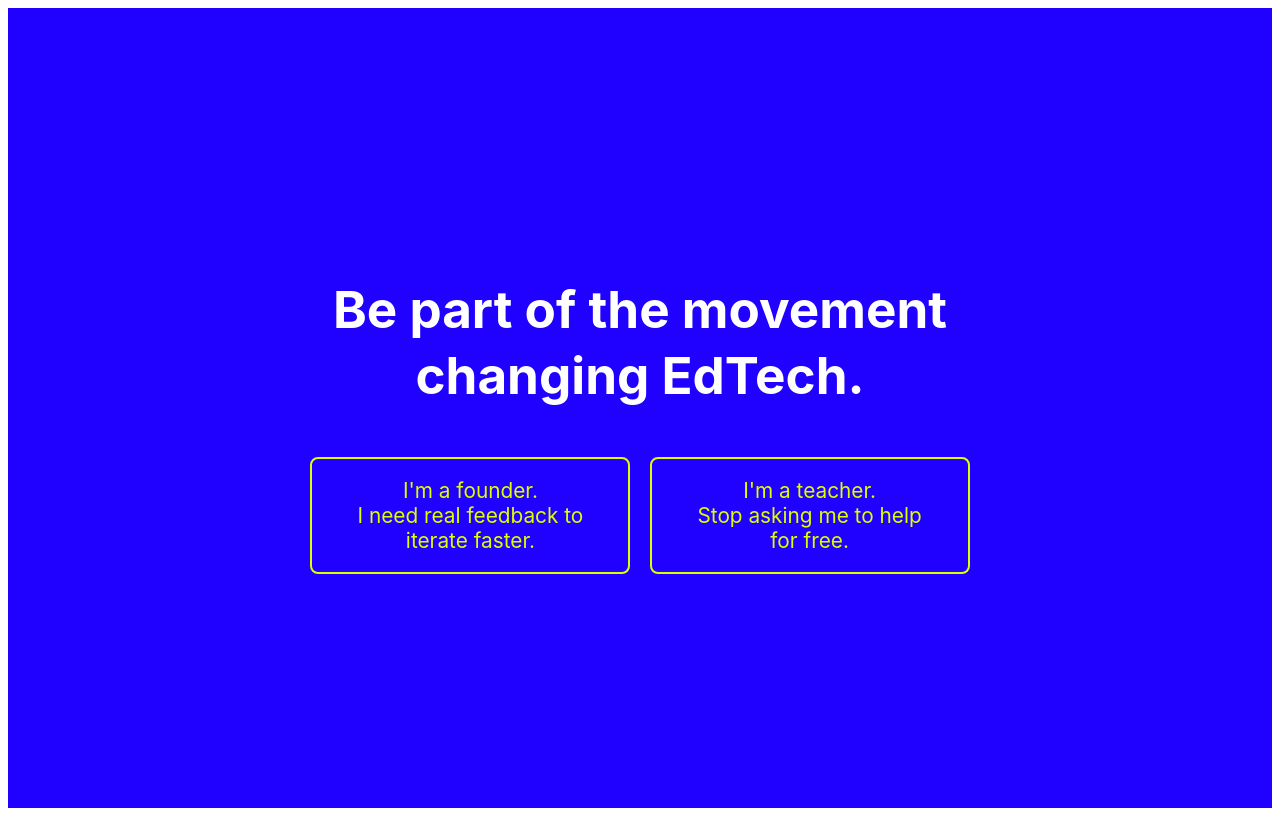
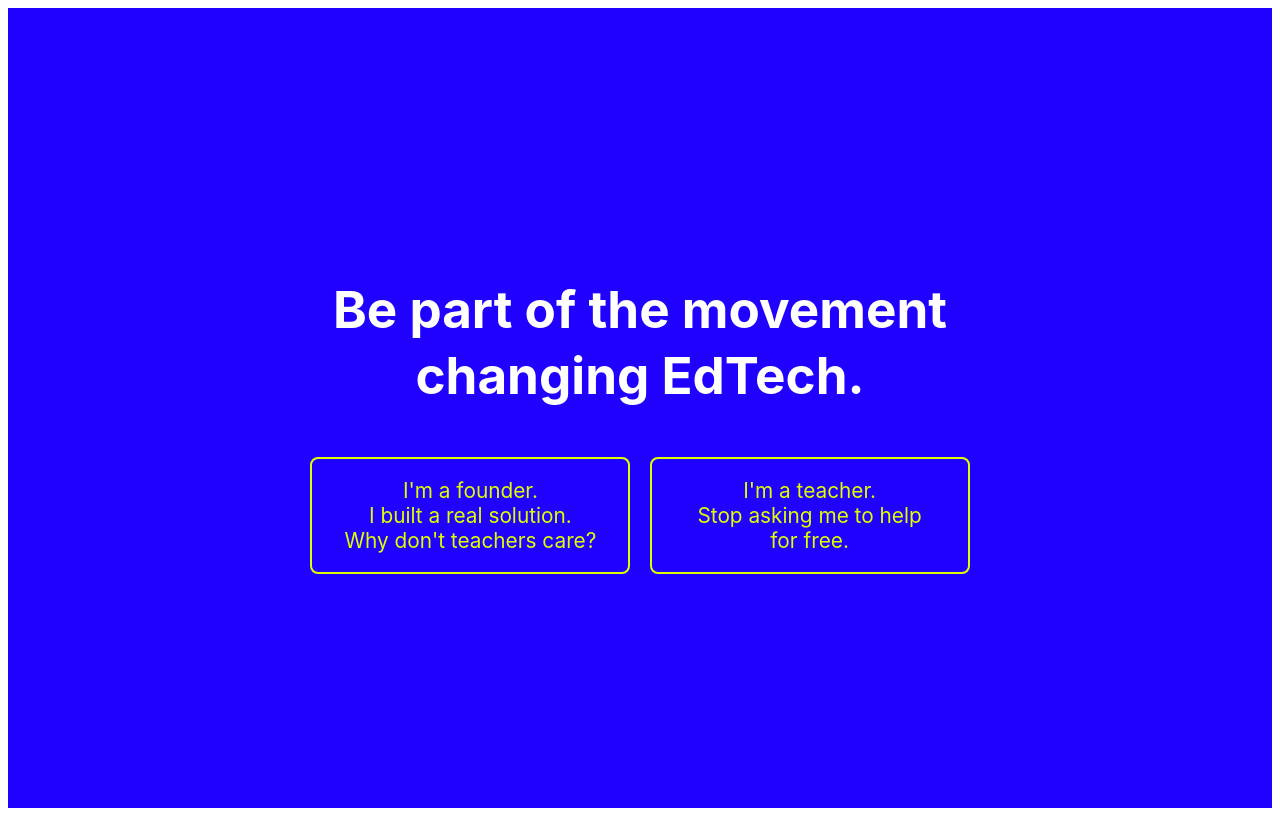
Before and after one commit to LorenSklar/teachersvalidate, a SvelteKit app: page / in a window 1280 px wide. Built offline with nearby package versions, Linux system fonts and the light colour scheme.

Commit message:
fix: reframe founder CTA

```diff
--- a/src/routes/+page.svelte
+++ b/src/routes/+page.svelte
@@ -9,7 +9,7 @@
     <div class="button-container">
       <a href={founderForm} target="_blank" class="button">
         <span>I'm a founder.</span>
-        <span>I need real feedback to iterate faster.</span>
+        <span>I built a real solution. Why don't teachers care?</span>
       </a>
       <a href={teacherForm} target="_blank" class="button">
         <span>I'm a teacher.</span>
```
